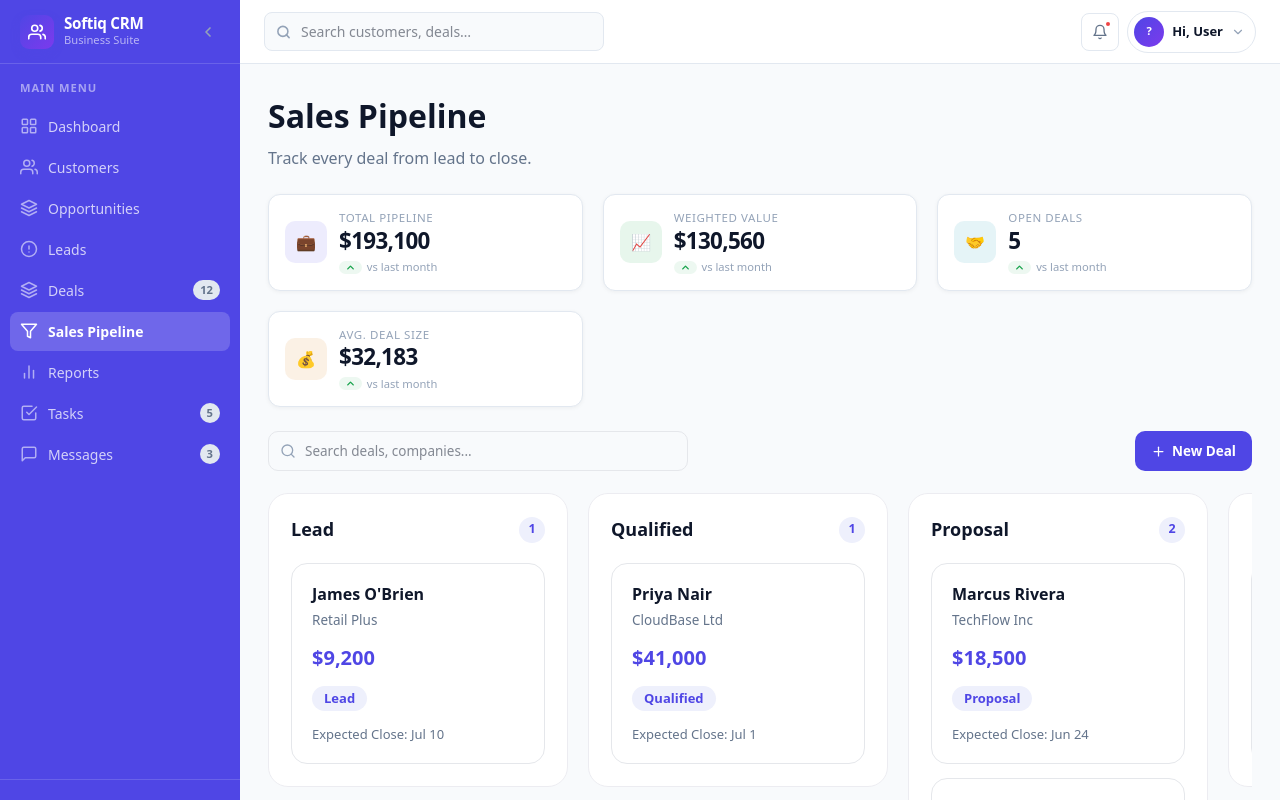
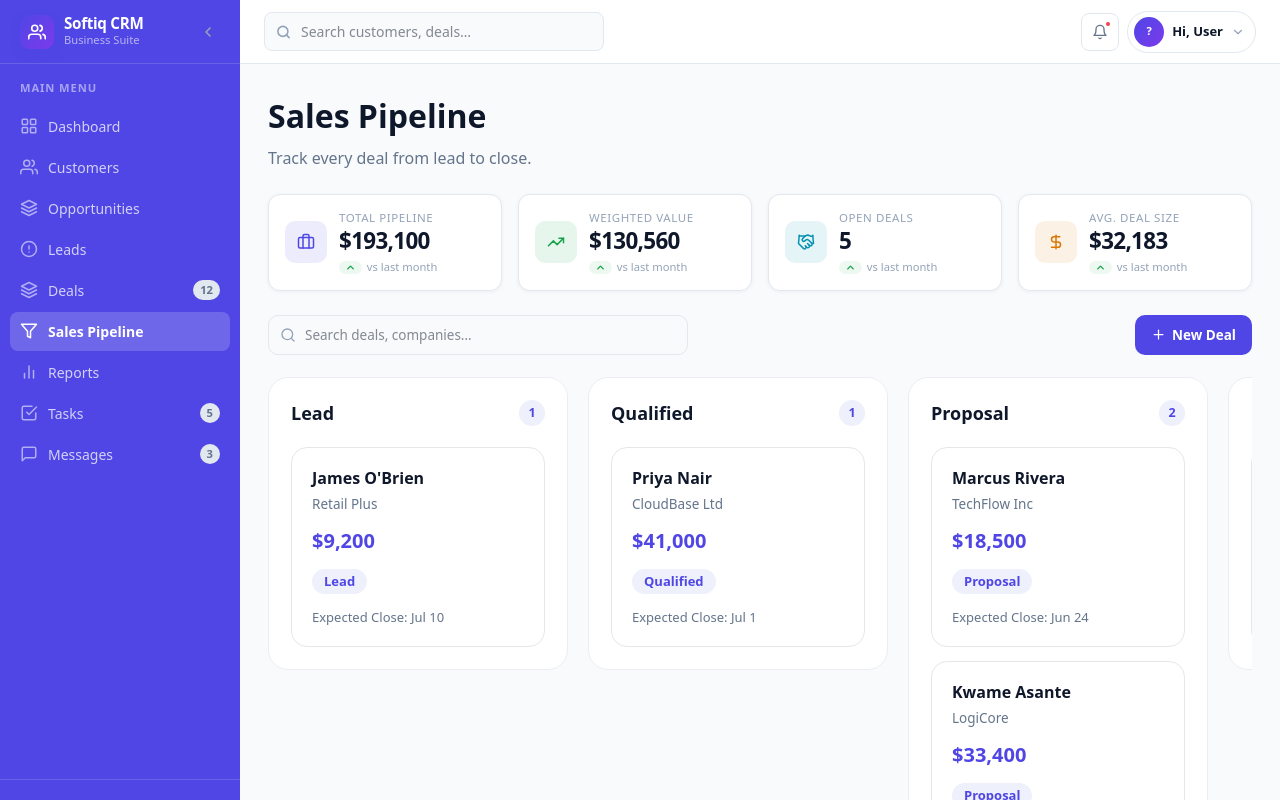
Before and after one commit to UnzaShaikh/Softiq-CRM-System, a Next.js app in the folder frontend/: page /Sales-Pipeline in a window 1280 px wide. Shown: the top 800 px of the page. Built offline with nearby package versions, Linux system fonts and the light colour scheme.

Commit message:
feat: sales pipeline cards 4 columns + lucide-react icons

```diff
--- a/frontend/src/app/Sales-Pipeline/page.tsx
+++ b/frontend/src/app/Sales-Pipeline/page.tsx
@@ -4,6 +4,8 @@ import DashboardLayout from "@/components/dashboard/DashboardLayout";
 import StatCard from "@/components/dashboard/StatCard";
 import SalesPipelineBoard from "@/components/dashboard/SalesPipelineBoard";
 import { DEALS } from "@/components/dashboard/data";
+
+import { Briefcase, TrendingUp, Handshake, DollarSign } from "lucide-react";
 
 const dealValues = DEALS.map((deal) =>
   Number(deal.value.replace(/[$,]/g, ""))
@@ -49,7 +51,7 @@ const stats = [
     change: "",
     up: true,
     color: "#4f46e5",
-    icon: "💼",
+    icon: <Briefcase size={18} />,
   },
   {
     label: "Weighted Value",
@@ -57,7 +59,7 @@ const stats = [
     change: "",
     up: true,
     color: "#16a34a",
-    icon: "📈",
+    icon: <TrendingUp size={18} />,
   },
   {
     label: "Open Deals",
@@ -65,7 +67,7 @@ const stats = [
     change: "",
     up: true,
     color: "#0891b2",
-    icon: "🤝",
+    icon: <Handshake size={18} />,
   },
   {
     label: "Avg. Deal Size",
@@ -73,7 +75,7 @@ const stats = [
     change: "",
     up: true,
     color: "#d97706",
-    icon: "💰",
+    icon: <DollarSign size={18} />,
   },
 ];
 
@@ -109,9 +111,10 @@ export default function SalesPipelinePage() {
         <div
           style={{
             display: "grid",
-            gridTemplateColumns: "repeat(auto-fit,minmax(240px,1fr))",
-            gap: "20px",
+            gridTemplateColumns: "repeat(4, 1fr)",
+            gap: "16px",
           }}
+          className="dashboard-stats-grid"
         >
           {stats.map((item) => (
             <StatCard key={item.label} {...item} />
```
